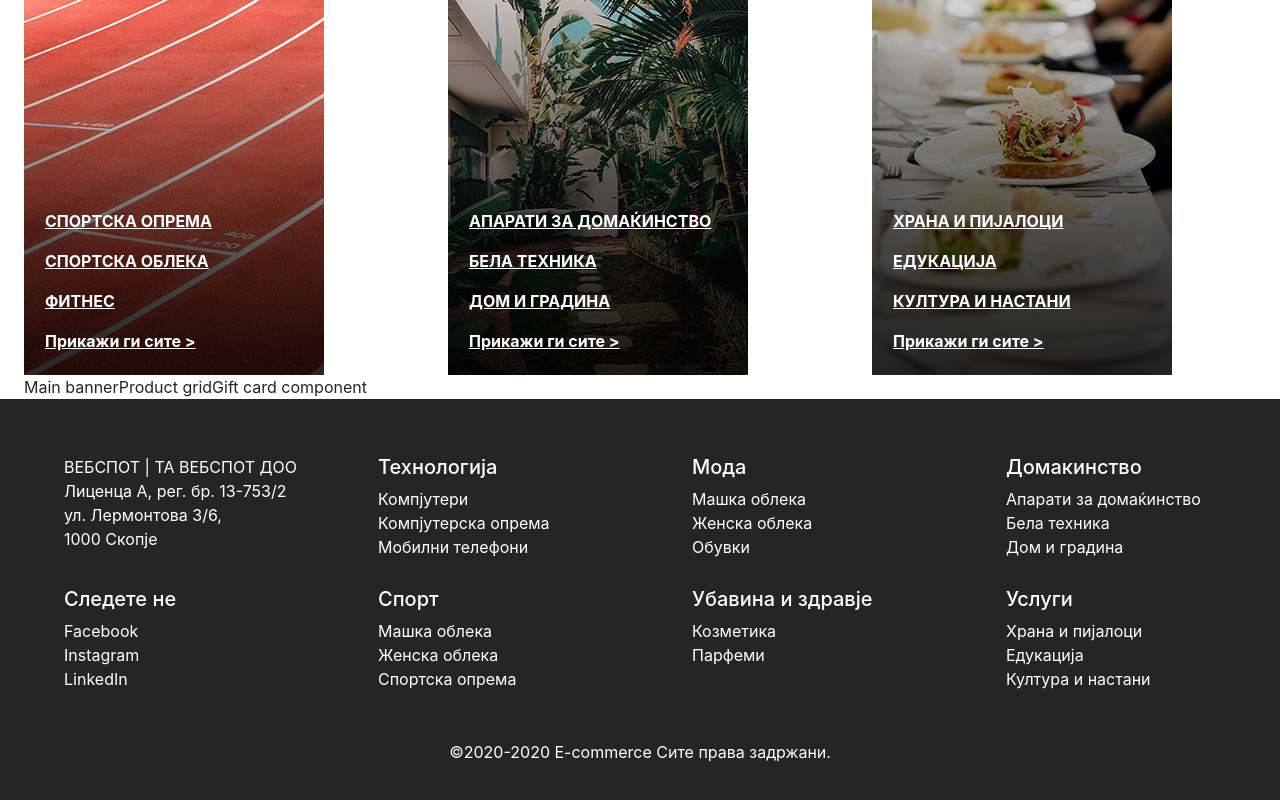
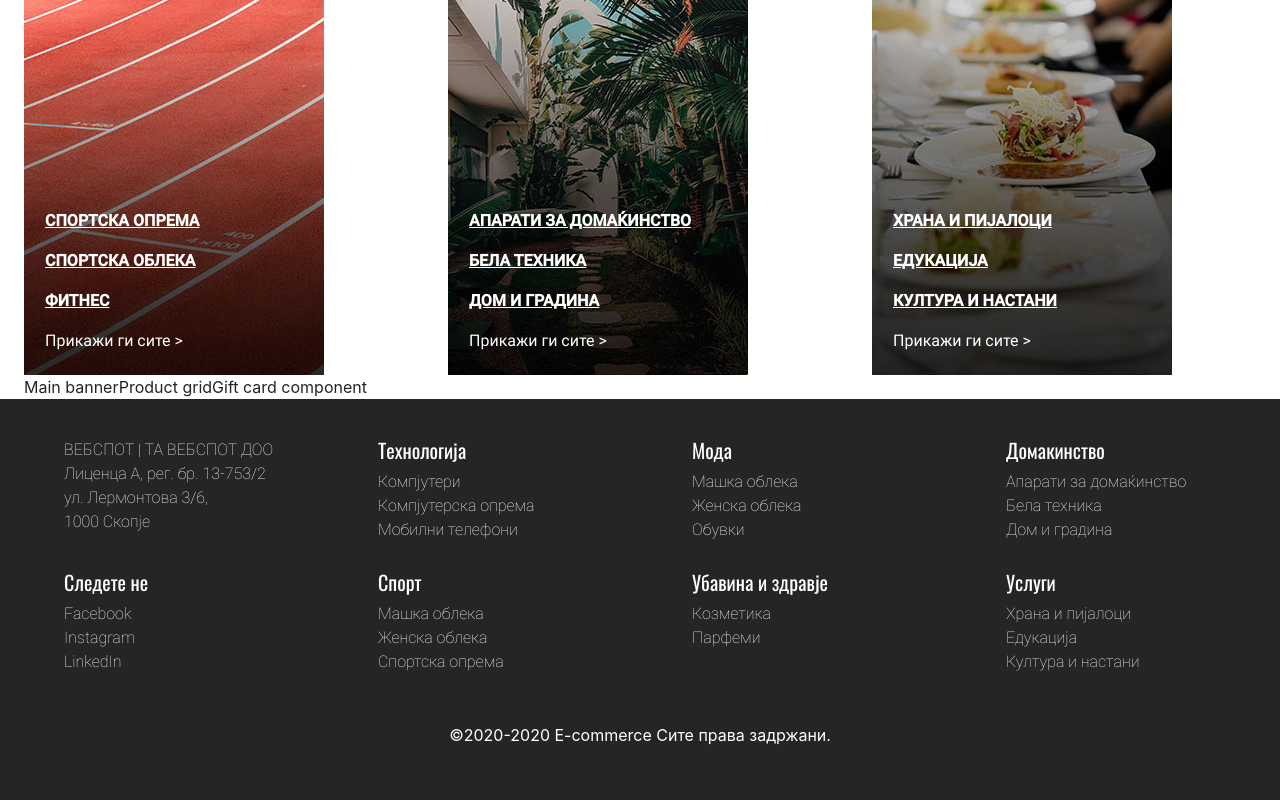
Before and after one commit to andjiev/mega-mall, a React (Create React App) app: page / in a window 1280 px wide. Shown: the part 1704-2504 px from the top of the page. Built offline with nearby package versions, Linux system fonts and the light colour scheme; no server answers.

Commit message:
Changes style in footer,added style in css,some changes in grid

```diff
--- a/src/components/card/card.styles.ts
+++ b/src/components/card/card.styles.ts
@@ -1,7 +1,5 @@
-import CardBody from '@material-ui/core/Card';
 import styled from 'styled-components';
 import React from 'react';
-import { CardContent } from '@material-ui/core';
 
 interface IStyledColProps {
   img: string;
--- a/src/components/footer/footer.styles.ts
+++ b/src/components/footer/footer.styles.ts
@@ -13,19 +13,9 @@ const TextStyle = styled.div`
 `;
 const FooterStyle = styled.section`
   background: #252525;
-  padding-top: 56px;
+  padding-top: 3%;
   width: 100%;
   height: 428px;
 `;
-const WrapperStyle = styled.div`
-  max-width: 1366px;
-  height: auto;
-  width: 100%;
-  margin: 0 auto;
-  display: block;
-`;
-const RowStyle = styled.div`
-  padding-bottom: 50px;
-`;
 
-export { ListStyle, TextStyle, FooterStyle, WrapperStyle, RowStyle };
+export { ListStyle, TextStyle, FooterStyle };
--- a/src/components/footer/footer.tsx
+++ b/src/components/footer/footer.tsx
@@ -1,5 +1,5 @@
 import React from 'react';
-import { ListStyle, TextStyle, FooterStyle, WrapperStyle, RowStyle } from './footer.styles';
+import { ListStyle, TextStyle, FooterStyle } from './footer.styles';
 import Grid from '@material-ui/core/Grid';
 import { makeStyles, createStyles, Theme } from '@material-ui/core/styles';
 import { Container } from '@material-ui/core';
@@ -22,7 +22,6 @@ const Footer = () => {
     <>
       <FooterStyle>
         <section className="footer">
-          <WrapperStyle>
           <Container>
             <Grid container spacing={3}>
               <Grid item xs={12} md={3}>
@@ -58,9 +57,7 @@ const Footer = () => {
                 </ListStyle>
               </Grid>
             </Grid>
-            </Container>
 
-            <Container>
             <Grid container spacing={3}>
               <Grid item xs={12} md={3}>
                 <ListStyle>
@@ -94,7 +91,6 @@ const Footer = () => {
                 </ListStyle>
               </Grid>
             </Grid>
-            </Container>
 
             <hr></hr>
             <TextStyle>
@@ -102,7 +98,7 @@ const Footer = () => {
                 <div className="col-12">&copy;2020-2020 E-commerce Сите права задржани.</div>
               </div>
             </TextStyle>
-          </WrapperStyle>
+          </Container>
         </section>
       </FooterStyle>
     </>
--- a/src/index.css
+++ b/src/index.css
@@ -28,3 +28,13 @@
   font-family: 'RobotoMedium';
   src: url('assets/fonts/Roboto-Medium.ttf');
 }
+
+li {
+  font-family: 'RobotoThin', sans-serif;
+}
+h5 {
+  font-family: 'OswaldRegular', sans-serif;
+}
+p {
+  font-family: 'RobotoRegular', sans-serif;
+}
--- a/src/pages/main/components/category-grid/category-grid.styles.tsx
+++ b/src/pages/main/components/category-grid/category-grid.styles.tsx
@@ -1,19 +1,25 @@
-import CardBody from '@material-ui/core/Card';
 import styled from 'styled-components';
 import React from 'react';
-import { CardContent, Link } from '@material-ui/core';
+import { Link } from '@material-ui/core';
 
 const StyledLink = styled(Link)`
   font-weight: bold;
   color: white;
   text-decoration: underline;
+  font-family: 'RobotoMedium', sans-serif;
+`;
+const StyledLink2 = styled(Link)`
+  color: white;
+  font-family: 'RobotoRegular', sans-serif;
 `;
 
 const StyledHeading = styled.h4`
   float: left;
+  font-family: 'OswaldRegular', sans-serif;
 `;
 const StyledParagraph = styled.p`
   float: right;
+  font-family: 'RobotoRegular', sans-serif;
 `;
 
-export { StyledLink, StyledHeading, StyledParagraph };
+export { StyledLink, StyledHeading, StyledParagraph, StyledLink2 };
--- a/src/pages/main/components/category-grid/category-grid.tsx
+++ b/src/pages/main/components/category-grid/category-grid.tsx
@@ -2,7 +2,7 @@ import React from 'react';
 import Grid, { GridSpacing } from '@material-ui/core/Grid';
 import Card from './../../../../components/card/card';
 import { Link } from '@material-ui/core';
-import { StyledLink, StyledHeading, StyledParagraph } from './category-grid.styles';
+import { StyledLink, StyledHeading, StyledParagraph, StyledLink2 } from './category-grid.styles';
 
 import TehnologijaImg from '../../../../assets/images/Tehnologija.jpg';
 import ModaImg from '../../../../assets/images/Moda.jpg';
@@ -96,7 +96,7 @@ const CategoryGrid = () => {
                   <StyledLink href={'/'}>{value.link3}</StyledLink>
                 </p>
                 <p>
-                  <StyledLink href={'/'}>{value.link4}</StyledLink>
+                  <StyledLink2 href={'/'}>{value.link4}</StyledLink2>
                 </p>
               </Card>
             </Grid>
--- a/src/pages/main/components/main-slider/main-slider.style.ts
+++ b/src/pages/main/components/main-slider/main-slider.style.ts
@@ -24,7 +24,7 @@ const CaptionStyle = styled.div`
 `;
 const HeadingStyle = styled.h1`
   text-align: initial;
-  font-family: Oswald Bold;
+  font-family: 'OswaldBold', sans-serif;
   font-weight: bold;
   font-size: 50px;
 `;
```
Lines whose indentation alone changed are shown as unchanged.
